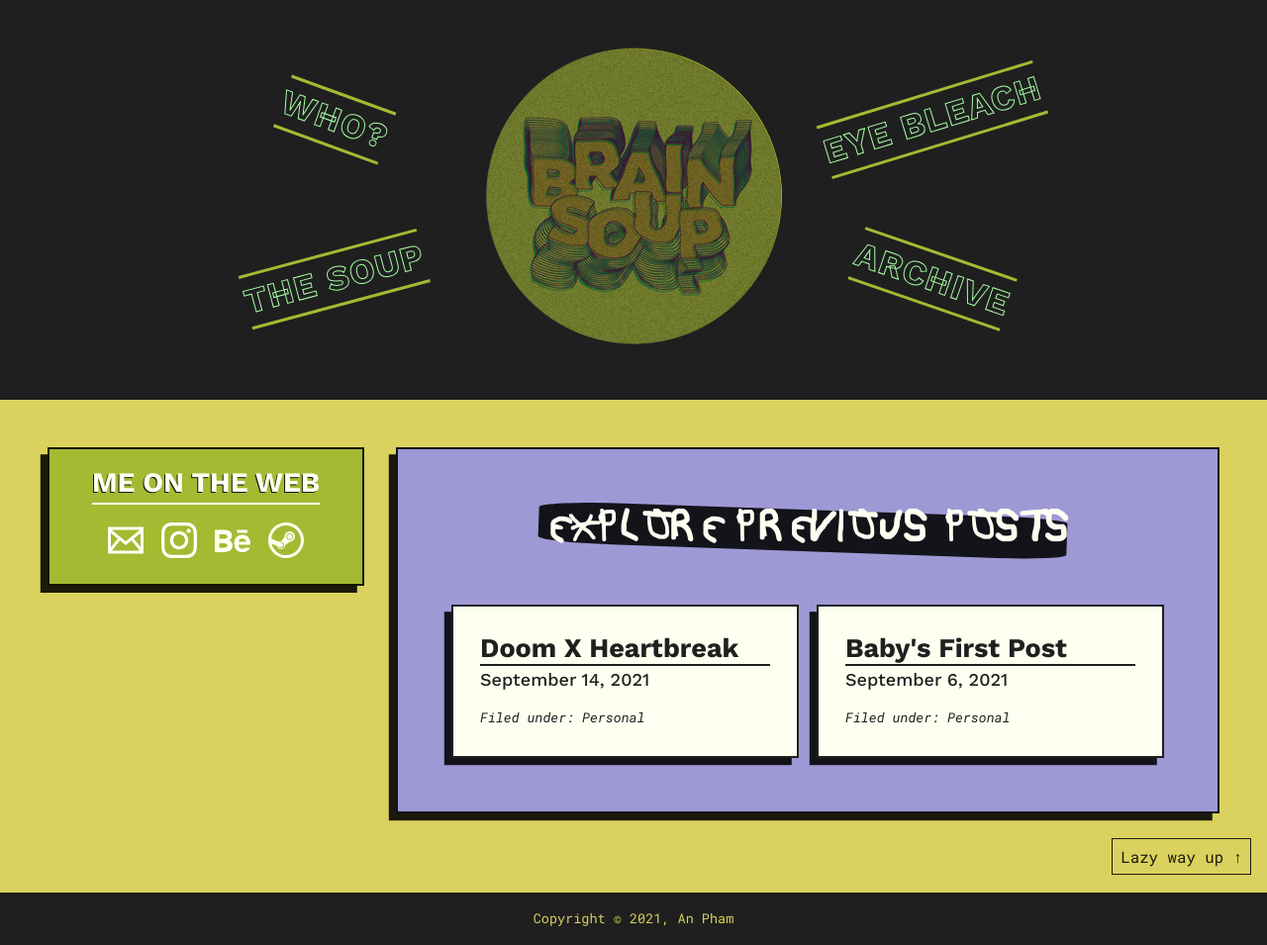
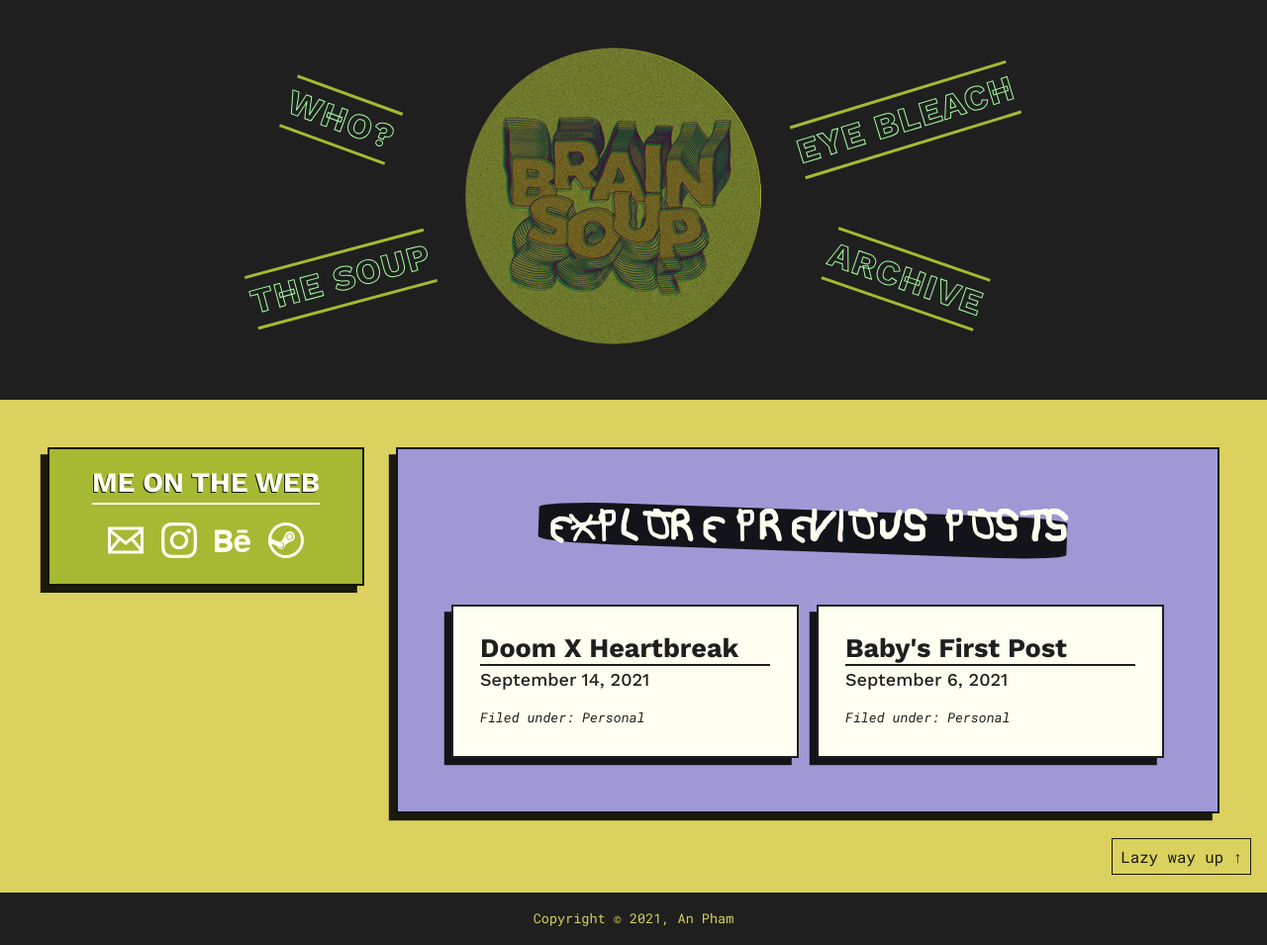
Before and after one commit to eggsrepos/brainsoup, a Jekyll site: the page built from archive.md, in a window 1280 px wide. Shown: the whole page at 99% size. Built offline with Jekyll 4.4.1, drawn with Linux system fonts in a browser that asks for light colours.

Commit message:
fixed margin

```diff
--- a/css/main.css
+++ b/css/main.css
@@ -313,7 +313,7 @@
   flex-direction: column;
   justify-content: center;
   text-align: center;
-  width: 15rem;
+  max-width: 15rem;
   gap: 6em;
 }
 
@@ -845,6 +845,12 @@
   box-shadow: none;
 }
 
+@media (max-width: 575.98px) {
+  .archive-list {
+    grid-template-columns: 1fr;
+  }
+}
+
 .bio-pic {
   max-width: 20rem;
   margin-inline: auto;
@@ -960,6 +966,7 @@
   opacity: 0;
   max-height: 0;
   font-size: 0;
+  margin-top: var(--space-m);
   transition: .25s ease;
   display: none;
 }
--- a/sass/_components.scss
+++ b/sass/_components.scss
@@ -308,6 +308,11 @@
   }
 }
 
+@media (max-width: $breakpoint-1) {
+  .archive-list {
+    grid-template-columns: 1fr;
+}
+}
 
 //ABOUT PAGE
 
@@ -444,6 +449,7 @@
   opacity: 0;
   max-height: 0;
   font-size: 0;
+  margin-top: var(--space-m);
   transition: .25s ease;
   display: none;
 }
--- a/sass/_layout.scss
+++ b/sass/_layout.scss
@@ -40,7 +40,7 @@
   flex-direction: column;
   justify-content: center;
   text-align: center;
-  width: 15rem;
+  max-width: 15rem;
   gap: 6em;
 }
 
```
